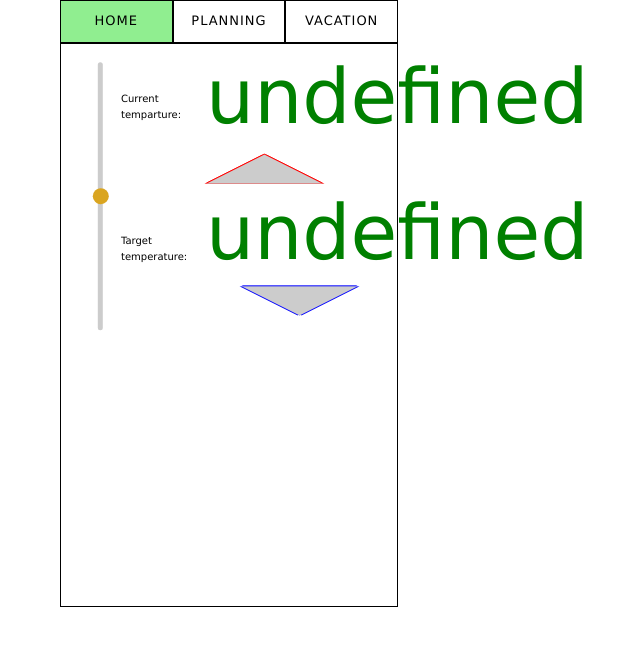
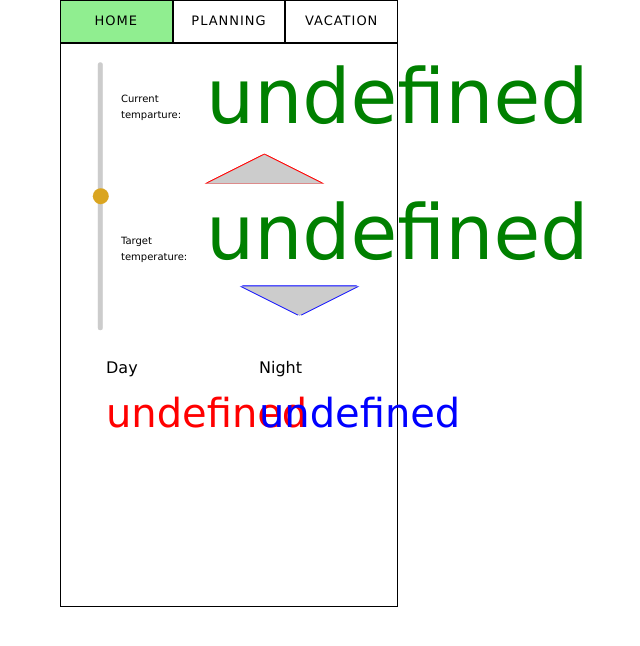
Before and after one commit to casverploegen/thermostat-02, a plain HTML site: page index.html in a window 1280 px wide. Shown: the whole page, without its empty margins (411-1051 px from the left). Drawn offline with nearby package versions, Linux system fonts and the light colour scheme; no server answers.

Commit message:
Index: Day/Night Temp

```diff
--- a/css/index.css
+++ b/css/index.css
@@ -77,6 +77,24 @@
   position: relative;
   left: 152px;
   bottom: 50px;
+}
+
+#DayNightTemp {
+  position: relative;
+  top: 200px;
+  right: 15px;
+}
+
+#DTemp {
+  color: red;
+  font-size: 40px;
+  text-align: left;
+}
+
+#NTemp {
+  color: blue;
+  font-size: 40px;
+  text-align: left;
 }
 
 input[type=range] {
--- a/index.html
+++ b/index.html
@@ -79,6 +79,16 @@
           <p id="lowerTemp">&#9650;</p>
         </div>
       </div>
+      <div id="DayNightTemp">
+        <div id="DayLeft" style="width: 50%; float:left">
+          <p>Day</p>
+          <p id="DTemp">17.5</p>
+        </div>
+        <div id="NightRight"style="width: 50%; float:left">
+          <p>Night</p>
+          <p id="NTemp">17.5</p>
+        </div>
+      </div>
 
     </div>
   </section>
--- a/js/index.js
+++ b/js/index.js
@@ -2,12 +2,15 @@ var output = document.getElementById("temperature");
 var currentOutput = document.getElementById("currentTemperature");
 var slider = document.getElementById("slider");
 var tempChange = get("targetTemperature", "target_temperature");
+var currentNight = document.getElementById("NTemp");
+var currentDay = document.getElementById("DTemp");
 
 setTargetValues();
 Visibility(tempChange);
+currentNight.innerHTML = get("NightTemperature", "night_temperature");
+currentDay.innerHTML = get("DayTemperature", "day_temperature");
+currentOutput.innerHTML = get("currentTemperature", "current_temperature");
 
-
-currentOutput.innerHTML = get("currentTemperature", "current_temperature");
 slider.oninput = function() {
     var showTempChange = Math.round(10 * parseFloat(this.value))/10;
     output.innerHTML = showTempChange.toFixed(1);
@@ -80,7 +83,6 @@ setInterval(function() {
   if (currentOutput.innerHTML != get("targetTemperature", "target_temperature")) {
 
     var result = get("currentTemperature", "current_temperature");
-
     // if (get("targetTemperature", "target_temperature") > result) {
     //   result = result.fontcolor("red");
     // } else if (get("targetTemperature", "target_temperature") < result){
@@ -88,17 +90,38 @@ setInterval(function() {
     // } else {
     //   result = result.fontcolor("green");
     // }
+    currentOutput.innerHTML = result;
 
-    currentOutput.innerHTML = result;
   }
-}, 1500);
+  if (output.innerHTML != get("targetTemperature", "target_temperature")) {
 
-setInterval(function() {
-  if (output.innerHTML != get("targetTemperature", "target_temperature"));
     output.innerHTML = get("targetTemperature", "target_temperature");
     slider.value = get("targetTemperature", "target_temperature");
     Visibility(tempChange);
+
+  }
+
+  if (currentNight.innerHTML != get("NightTemperature", "night_temperature")) {
+
+    currentNight.innerHTML = get("NightTemperature", "night_temperature");
+
+  }
+
+  if (currentDay.innerHTML != get("DayTemperature", "day_temperature")) {
+
+    currentDay.innerHTML = get("DayTemperature", "day_temperature");
+
+  }
+
 }, 1500);
+
+// setInterval(function() {
+//   if (output.innerHTML != get("targetTemperature", "target_temperature")) {
+//     output.innerHTML = get("targetTemperature", "target_temperature");
+//     slider.value = get("targetTemperature", "target_temperature");
+//     Visibility(tempChange);
+//   }
+// }, 1500);
 
 function tempOverride(j) {
   put("targetTemperature", "target_temperature", j);
```
